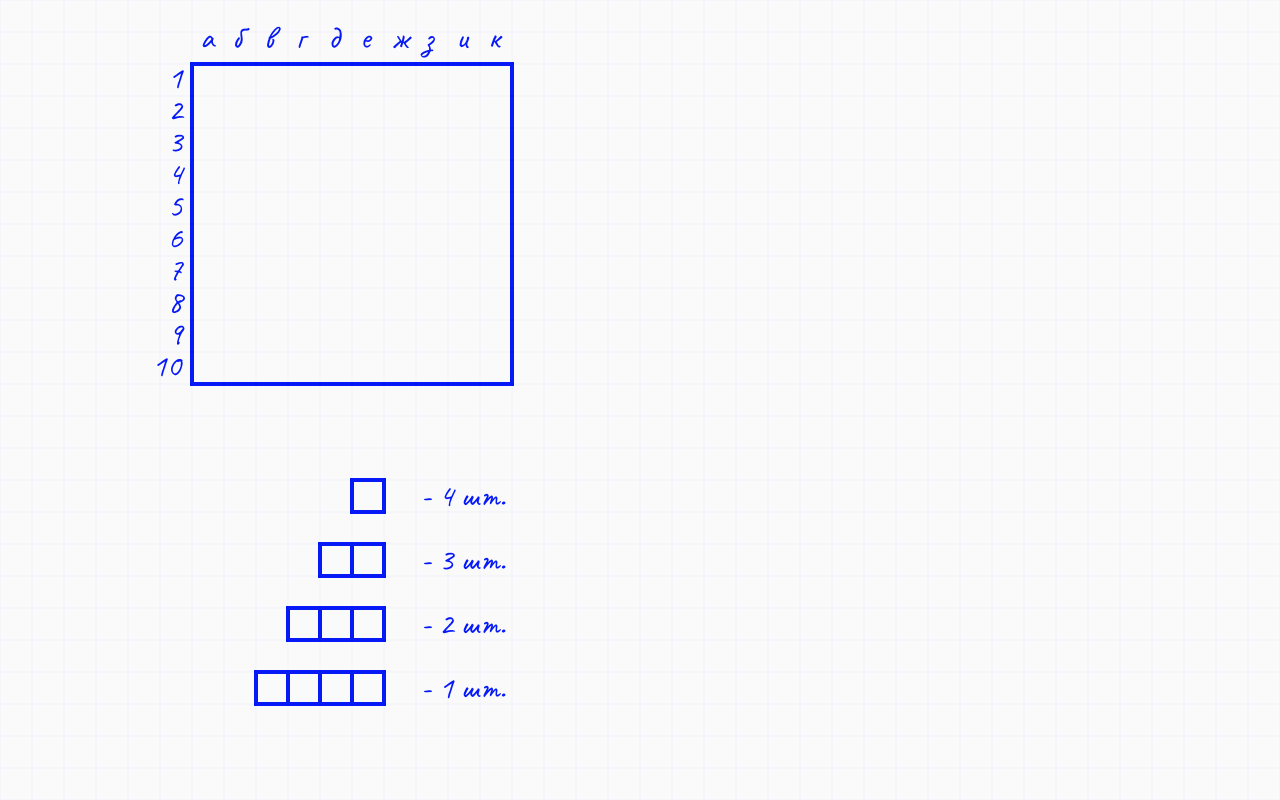
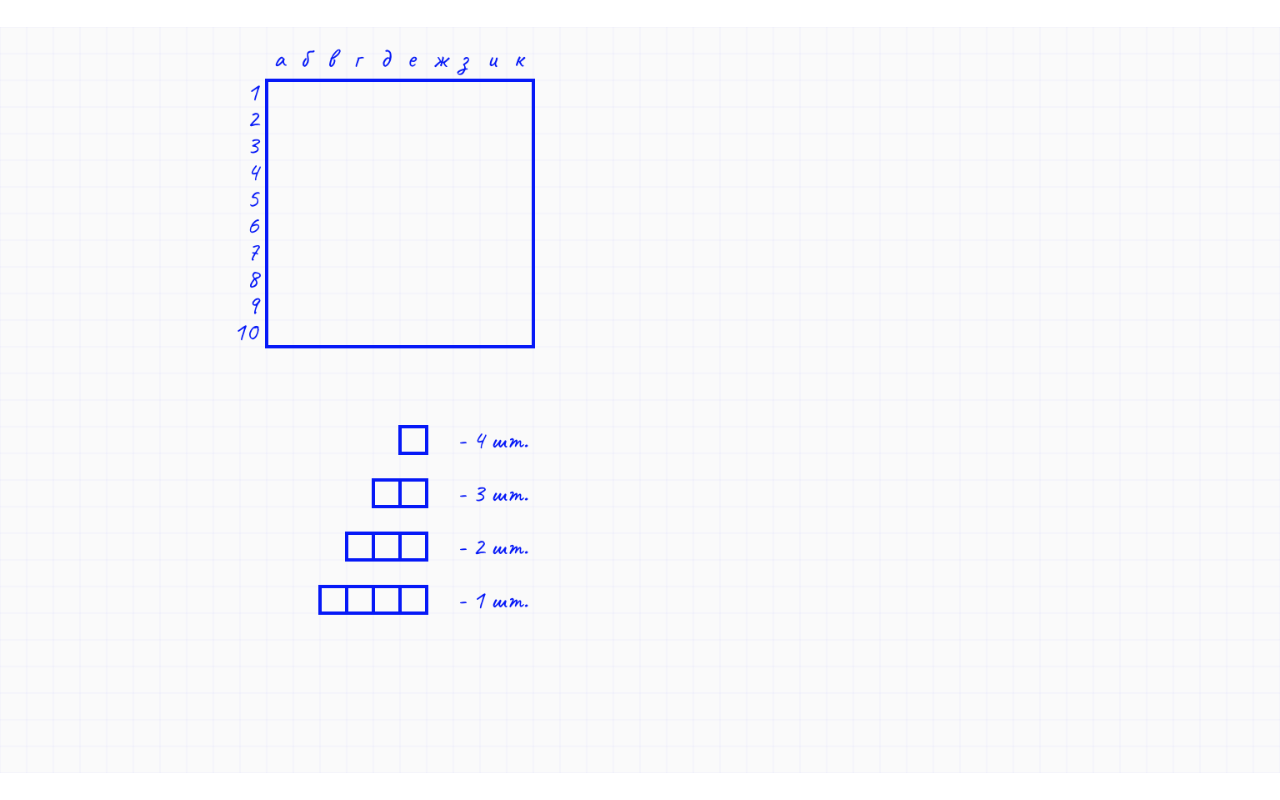
Before and after one commit to AlexFreshIce/sea-battle, a website: page src/index.html in a window 1280 px wide. Both pictures are taken after a click on the button 702 px from the left and 550 px from the top of the page. Drawn offline with Linux system fonts and the light colour scheme.

Commit message:
fix width and height

```diff
--- a/src/index.html
+++ b/src/index.html
@@ -38,7 +38,7 @@
           />
           <output class="output" name="resultNumberOfCell">10</output>
         </div>
-        <div>
+        <!-- <div>
           <label class="label" for="cellSize">Размер сетки</label>
           <input
             class="input"
@@ -51,7 +51,7 @@
             step="16"
           />
           <output class="output" name="resultCellSize">32</output>
-        </div>
+        </div> -->
         <div>
           <label class="label" for="ships1"
             >Колличество однопалубных кораблей</label
--- a/src/index.js
+++ b/src/index.js
@@ -2,13 +2,13 @@ const playButton = document.getElementById('playButton');
 playButton.addEventListener('click', startPlay);
 const canvas = document.querySelector('#canvas1');
 const ctx = canvas.getContext('2d');
-canvas.width = window.innerWidth;
-canvas.height = window.innerHeight;
+canvas.width = 1600;
+canvas.height = 800;
 
 const settings = {
   canvasPosition: canvas.getBoundingClientRect(),
   battlCell: 0,
-  battlCellSize: 0,
+  battlCellSize: 32,
   battlSize: 0,
   ships: {
     ships1: 0,
@@ -49,14 +49,14 @@ function startPlay(event) {
   //  Apply Settings
 
   // Input value
-  const cellSizeInput = document.getElementById('cellSize');
+  // const cellSizeInput = document.getElementById('cellSize');
   const numberOfCellInput = document.getElementById('numberOfCell');
   const ships1Input = document.getElementById('ships1');
   const ships2Input = document.getElementById('ships2');
   const ships3Input = document.getElementById('ships3');
   const ships4Input = document.getElementById('ships4');
 
-  settings.battlCellSize = +cellSizeInput.value;
+  // settings.battlCellSize = +cellSizeInput.value;
   settings.battlCell = +numberOfCellInput.value;
   settings.ships.ships1 = +ships1Input.value;
   settings.ships.ships2 = +ships2Input.value;
@@ -69,11 +69,11 @@ function startPlay(event) {
   settings.canvasPosition = canvas.getBoundingClientRect();
   settings.fontSize = `${settings.battlCellSize}px`;
 
-  if (settings.battlCellSize === 16) {
-    settings.allLineWidth = 2;
-    settings.blockArcRadius = 1;
-    settings.strikeArcRadius = 2;
-  }
+  // if (settings.battlCellSize === 16) {
+  //   settings.allLineWidth = 2;
+  //   settings.blockArcRadius = 1;
+  //   settings.strikeArcRadius = 2;
+  // }
 
   settings.battlegroundPosition1 = {
     x: canvas.width / 2 - settings.battlSize - settings.battlCellSize * 4,
@@ -145,24 +145,91 @@ function startPlay(event) {
 
   window.addEventListener('resize', resizeCanvas, false);
   resizeCanvas();
+  // FullSizeWindow
+  // window.addEventListener('dblclick', () => {
+  //   if (!document.fullscreenElement) {
+  //     canvas.requestFullscreen();
+  //   } else {
+  //     document.exitFullscreen();
+  //   }
+  // });
   drawGame(Player1, Player2, pattern);
 }
 
 function calcCanvasWidth() {
-  let cWidth = window.innerWidth;
-  while (cWidth % settings.battlCellSize) {
-    cWidth--;
-  }
-  cWidth = (cWidth / settings.battlCellSize) % 2 ? cWidth - settings.battlCellSize : cWidth;
-  return cWidth;
+  // let cWidth = window.innerWidth;
+  // while (cWidth % settings.battlCellSize) {
+  //   cWidth--;
+  // }
+  // cWidth = (cWidth / settings.battlCellSize) % 2 ? cWidth - settings.battlCellSize : cWidth;
+  // return cWidth;
+  let cWidth = 0;
+  cWidth = 256 + (settings.battlCell * settings.battlCellSize * 4);
+  // switch (settings.battlCell) {
+  //   case 10:
+  //   case 11:
+  //   case 12:
+  //     cWidth = 1600;
+  //     break;
+  //   case 13:
+  //   case 14:
+  //   case 15:
+  //   case 16:
+  //   case 17:
+  //   case 18:
+  //   case 19:
+  //   case 20:
+  //   case 21:
+  //   case 22:
+  //   case 23:
+  //   case 24:
+  //   case 25:
+  //   case 26:
+  //   case 27:
+  //   case 28:
+  //   case 29:
+  //     cWidth = 3200;
+  //     break;
+  // }
+  return Math.min(cWidth, 3200);
 }
 
 function calcCanvasHeight() {
-  let cHeight = window.innerHeight;
-  while (cHeight % settings.battlCellSize) {
-    cHeight--;
-  }
-  return cHeight;
+  // let cHeight = window.innerHeight;
+  // while (cHeight % settings.battlCellSize) {
+  //   cHeight--;
+  // }
+  // return cHeight;
+  let cHeight = 0;
+  cHeight = 256 + (settings.battlCell * settings.battlCellSize * 2);
+
+  // switch (settings.battlCell) {
+  //   case 10:
+  //   case 11:
+  //   case 12:
+  //     cHeight = 800;
+  //     break;
+  //   case 13:
+  //   case 14:
+  //   case 15:
+  //   case 16:
+  //   case 17:
+  //   case 18:
+  //   case 19:
+  //   case 20:
+  //   case 21:
+  //   case 22:
+  //   case 23:
+  //   case 24:
+  //   case 25:
+  //   case 26:
+  //   case 27:
+  //   case 28:
+  //   case 29:
+  //     cHeight = 1600;
+  //     break;
+  // }
+  return Math.min(cHeight, 1600);
 }
 
 function makeShipDock() {
--- a/src/style.css
+++ b/src/style.css
@@ -20,6 +20,7 @@ body {
   display: block;
   max-width: 100%;
   max-height: 100%;
+  outline: none;
 }
 
 .settings {
```
